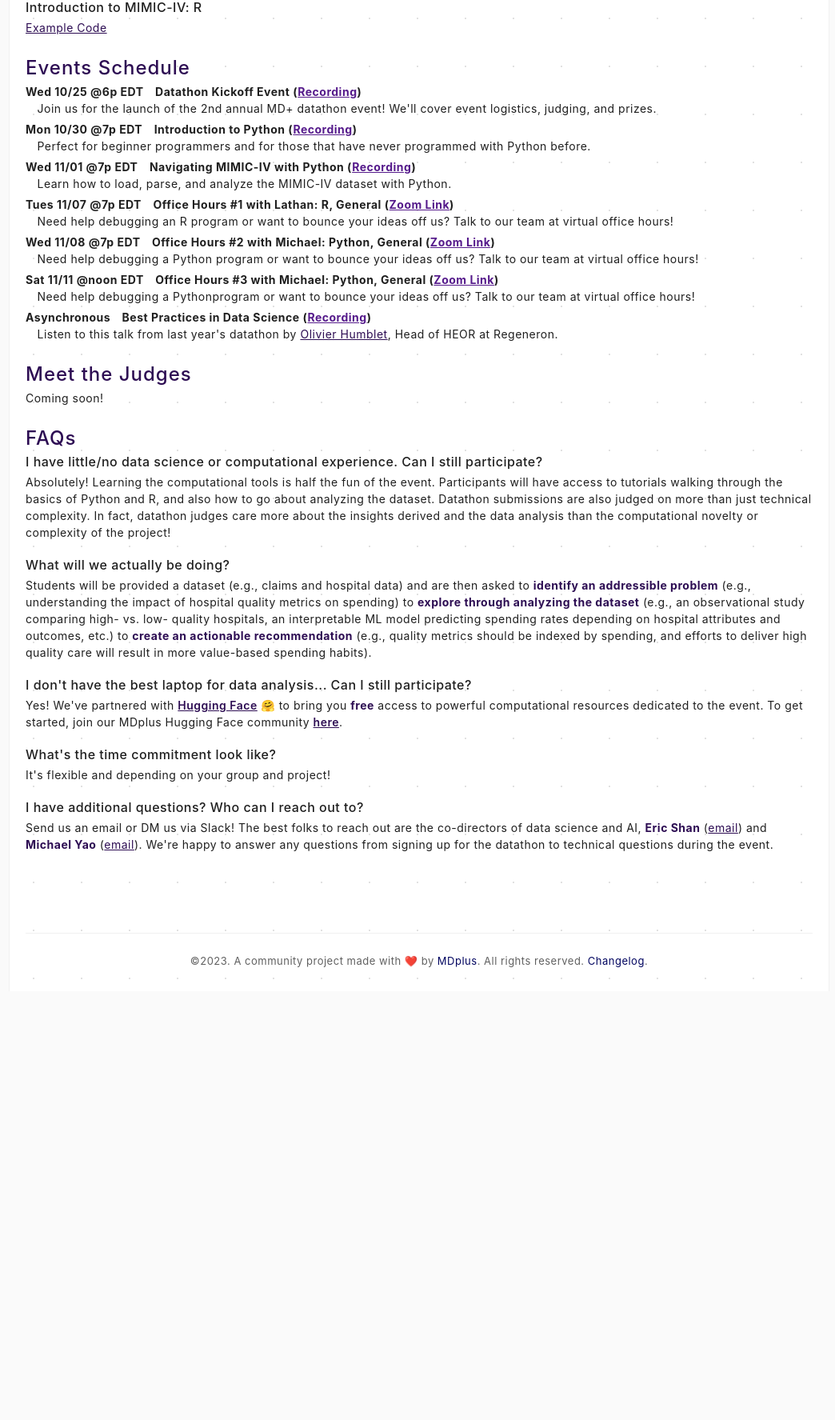
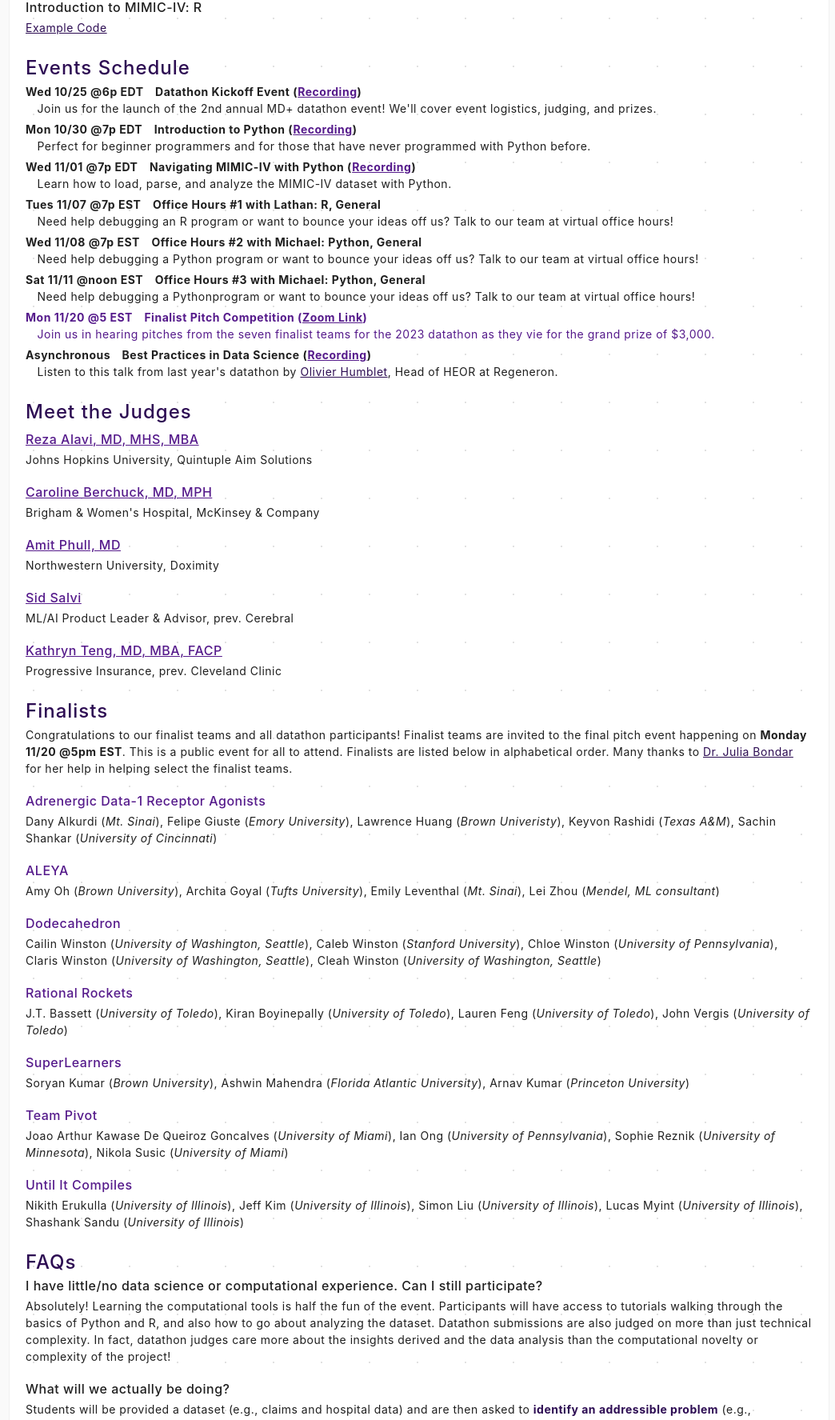
Before and after one commit to MDplusOfficial/MDplusDSAI, a Flask app: page /datathon/2023 in a window 1280 px wide. Shown: the part 1027-2802 px from the top of the page at 80% size, without its empty margins (116-1160 px from the left). Before the commit the page ends 2251 px from the top, so only its background shows below. Run offline with Flask 2, Linux system fonts and the light colour scheme; some libraries are stand-ins or nearby versions.

Commit message:
Added datathon finalists

```diff
--- a/app/templates/datathon2023.html
+++ b/app/templates/datathon2023.html
@@ -57,13 +57,52 @@
     <p class="info"><b>Wed 10/25 @6p EDT</b>&emsp;<b>Datathon Kickoff Event (<a href="https://youtu.be/7hjTrusgtoc" target="_blank" style="color: rgb(85, 26, 139);">Recording</a>)</b><br />&emsp;Join us for the launch of the 2nd annual MD+ datathon event! We&apos;ll cover event logistics, judging, and prizes.</p>
     <p class="info"><b>Mon 10/30 @7p EDT</b>&emsp;<b>Introduction to Python (<a href="https://youtu.be/bJlYNFWc2vs" target="_blank" style="color: rgb(85, 26, 139);">Recording</a>)</b><br />&emsp;Perfect for beginner programmers and for those that have never programmed with Python before.</p>
     <p class="info"><b>Wed 11/01 @7p EDT</b>&emsp;<b>Navigating MIMIC-IV with Python (<a href="https://youtu.be/9g0GCwywQpI" target="_blank" style="color: rgb(85, 26, 139);">Recording</a>)</b><br />&emsp;Learn how to load, parse, and analyze the MIMIC-IV dataset with Python.</p>
-    <p class="info"><b>Tues 11/07 @7p EDT</b>&emsp;<b>Office Hours #1 with Lathan: R, General (<a href="https://mssm.zoom.us/j/7595547813" target="_blank" style="color: rgb(85, 26, 139);">Zoom Link</a>)</b><br />&emsp;Need help debugging an R program or want to bounce your ideas off us? Talk to our team at virtual office hours!</p>
-    <p class="info"><b>Wed 11/08 @7p EDT</b>&emsp;<b>Office Hours #2 with Michael: Python, General (<a href="https://pennmedicine.zoom.us/j/5542761067" target="_blank" style="color: rgb(85, 26, 139);">Zoom Link</a>)</b><br />&emsp;Need help debugging a Python program or want to bounce your ideas off us? Talk to our team at virtual office hours!</p>
-    <p class="info"><b>Sat 11/11 @noon EDT</b>&emsp;<b>Office Hours #3 with Michael: Python, General (<a href="https://pennmedicine.zoom.us/j/5542761067" target="_blank" style="color: rgb(85, 26, 139);">Zoom Link</a>)</b><br />&emsp;Need help debugging a Pythonprogram or want to bounce your ideas off us? Talk to our team at virtual office hours!</p>
+    <p class="info"><b>Tues 11/07 @7p EST</b>&emsp;<b>Office Hours #1 with Lathan: R, General</b><br />&emsp;Need help debugging an R program or want to bounce your ideas off us? Talk to our team at virtual office hours!</p>
+    <p class="info"><b>Wed 11/08 @7p EST</b>&emsp;<b>Office Hours #2 with Michael: Python, General</b><br />&emsp;Need help debugging a Python program or want to bounce your ideas off us? Talk to our team at virtual office hours!</p>
+    <p class="info"><b>Sat 11/11 @noon EST</b>&emsp;<b>Office Hours #3 with Michael: Python, General</b><br />&emsp;Need help debugging a Pythonprogram or want to bounce your ideas off us? Talk to our team at virtual office hours!</p>
+    <p class="info" style="color: rgb(85, 26, 139);"><b>Mon 11/20 @5 EST</b>&emsp;<b>Finalist Pitch Competition (<a href="https://mssm.zoom.us/j/7595547813" target="_blank" style="color: rgb(85, 26, 139);">Zoom Link</a>)</b><br />&emsp;Join us in hearing pitches from the seven finalist teams for the 2023 datathon as they vie for the grand prize of $3,000.</p>
     <p class="info"><b>Asynchronous</b>&emsp;<b>Best Practices in Data Science (<a href="https://drive.google.com/file/d/1lSkRFLWv4L1hGD7emTf68vMjcDWKfAiv/view" target="_blank" style="color: rgb(85, 26, 139);">Recording</a>)</b><br />&emsp;Listen to this talk from last year&apos;s datathon by <a href="https://www.linkedin.com/in/ohumblet" target="_blank">Olivier Humblet</a>, Head of HEOR at Regeneron.</p>
 
     <h2>Meet the Judges</h2>
-    <p class="info">Coming soon!</p>
+
+    <h3 style="margin-top: 10px;"><a href="https://www.linkedin.com/in/reza-alavi-md-mba" style="color: rgb(85, 26, 139);">Reza Alavi, MD, MHS, MBA</a></h3>
+    <p class="info">Johns Hopkins University, Quintuple Aim Solutions</p>
+
+    <h3><a href="https://www.linkedin.com/in/carolineberchuck" style="color: rgb(85, 26, 139);">Caroline Berchuck, MD, MPH</a></h3>
+    <p class="info">Brigham &amp; Women&apos;s Hospital, McKinsey &amp; Company</p>
+
+    <h3><a href="https://www.linkedin.com/in/amit-phull-09931667" style="color: rgb(85, 26, 139);">Amit Phull, MD</a></h3>
+    <p class="info">Northwestern University, Doximity</p>
+
+    <h3><a href="https://www.linkedin.com/in/sid-salvi" style="color: rgb(85, 26, 139);">Sid Salvi</a></h3>
+    <p class="info">ML/AI Product Leader &amp; Advisor, prev. Cerebral</p>
+
+    <h3><a href="https://www.linkedin.com/in/kathryn-a-teng-md-mba-facp-92b4405b" style="color: rgb(85, 26, 139);">Kathryn Teng, MD, MBA, FACP</a></h3>
+    <p class="info">Progressive Insurance, prev. Cleveland Clinic</p>
+
+    <h2>Finalists</h2>
+    <p class="info">Congratulations to our finalist teams and all datathon participants! Finalist teams are invited to the final pitch event happening on <b>Monday 11/20 @5pm EST</b>. This is a public event for all to attend. Finalists are listed below in alphabetical order. Many thanks to <a href="https://twitter.com/juliabondar16">Dr. Julia Bondar</a> for her help in helping select the finalist teams.</p>
+
+    <h3 style="color: rgb(85, 26, 139);">Adrenergic Data-1 Receptor Agonists</h3>
+    <p class="info">Dany Alkurdi (<em>Mt. Sinai</em>), Felipe Giuste (<em>Emory University</em>), Lawrence Huang (<em>Brown Univeristy</em>), Keyvon Rashidi (<em>Texas A&amp;M</em>), Sachin Shankar (<em>University of Cincinnati</em>)</p>
+
+    <h3 style="color: rgb(85, 26, 139);">ALEYA</h3>
+    <p class="info">Amy Oh (<em>Brown University</em>), Archita Goyal (<em>Tufts University</em>), Emily Leventhal (<em>Mt. Sinai</em>), Lei Zhou (<em>Mendel, ML consultant</em>)</p>
+
+    <h3 style="color: rgb(85, 26, 139);">Dodecahedron</h3>
+    <p class="info">Cailin Winston (<em>University of Washington, Seattle</em>), Caleb Winston (<em>Stanford University</em>), Chloe Winston (<em>University of Pennsylvania</em>), Claris Winston (<em>University of Washington, Seattle</em>), Cleah Winston (<em>University of Washington, Seattle</em>)</p>
+
+    <h3 style="color: rgb(85, 26, 139);">Rational Rockets</h3>
+    <p class="info">J.T. Bassett (<em>University of Toledo</em>), Kiran Boyinepally (<em>University of Toledo</em>), Lauren Feng (<em>University of Toledo</em>), John Vergis (<em>University of Toledo</em>)</p>
+
+    <h3 style="color: rgb(85, 26, 139);">SuperLearners</h3>
+    <p class="info">Soryan Kumar (<em>Brown University</em>), Ashwin Mahendra (<em>Florida Atlantic University</em>), Arnav Kumar (<em>Princeton University</em>)</p>
+
+    <h3 style="color: rgb(85, 26, 139);">Team Pivot</h3>
+    <p class="info">Joao Arthur Kawase De Queiroz Goncalves (<em>University of Miami</em>), Ian Ong (<em>University of Pennsylvania</em>), Sophie Reznik (<em>University of Minnesota</em>), Nikola Susic (<em>University of Miami</em>)</p>
+
+    <h3 style="color: rgb(85, 26, 139);">Until It Compiles</h3>
+    <p class="info">Nikith Erukulla (<em>University of Illinois</em>), Jeff Kim (<em>University of Illinois</em>), Simon Liu (<em>University of Illinois</em>), Lucas Myint (<em>University of Illinois</em>), Shashank Sandu (<em>University of Illinois</em>)</p>
 
     <h2>FAQs</h2>
     <h3 style="margin-top: 5px;">I have little/no data science or computational experience. Can I still participate?</h3>
```
